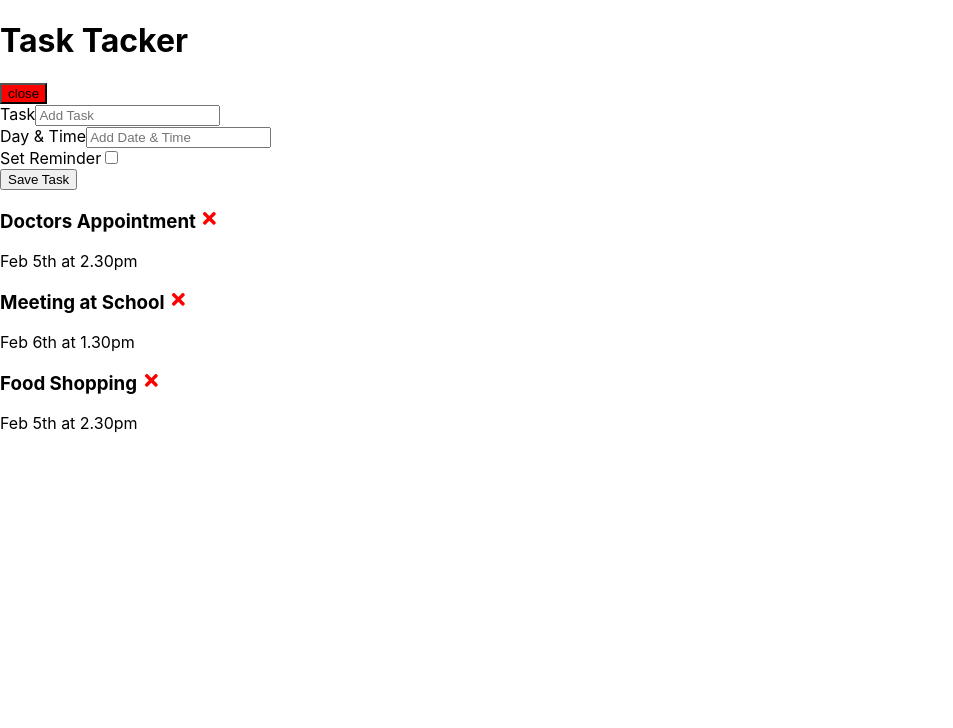
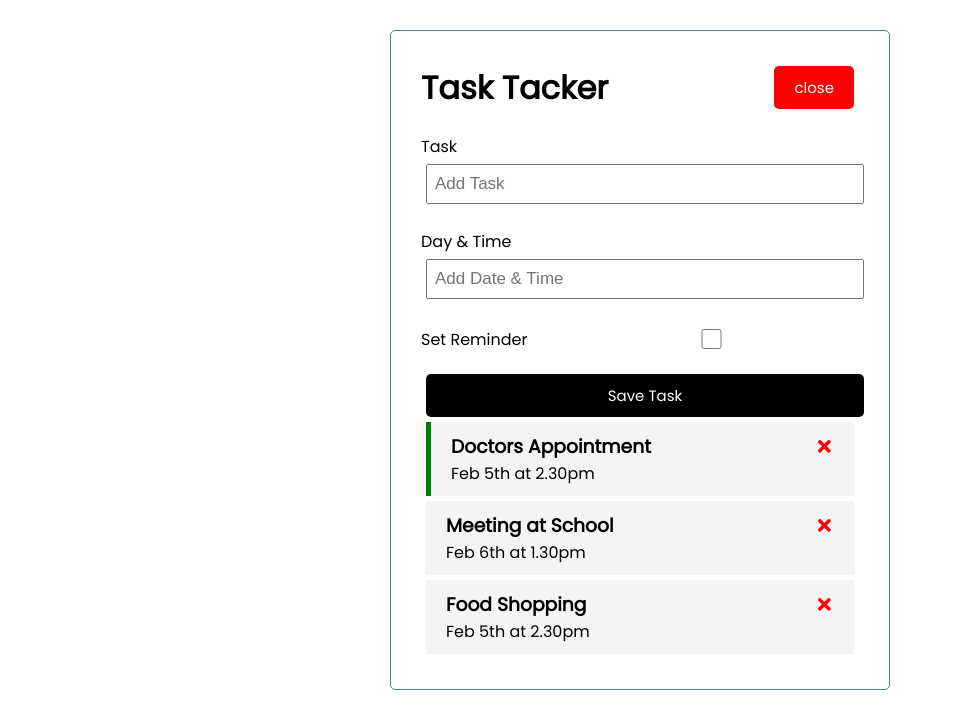
Before and after one commit to AryaKris/task-tracker, a React (Create React App) app: page / in a window 1280 px wide. Both pictures are taken after a click on the button "Add". Shown: the top 728 px of the page, without its empty margins (0-953 px from the left). Built offline with nearby package versions, Linux system fonts and the light colour scheme.

Commit message:
css changes

```diff
--- a/src/App.css
+++ b/src/App.css
@@ -32,6 +32,7 @@
   from {
     transform: rotate(0deg);
   }
+
   to {
     transform: rotate(360deg);
   }
--- a/src/index.css
+++ b/src/index.css
@@ -1,13 +1,112 @@
-body {
+@import url('https://fonts.googleapis.com/css2?family=Poppins:wght@300;400&display=swap');
+
+* {
+  box-sizing: border-box;
   margin: 0;
-  font-family: -apple-system, BlinkMacSystemFont, 'Segoe UI', 'Roboto', 'Oxygen',
-    'Ubuntu', 'Cantarell', 'Fira Sans', 'Droid Sans', 'Helvetica Neue',
-    sans-serif;
-  -webkit-font-smoothing: antialiased;
-  -moz-osx-font-smoothing: grayscale;
+  padding: 0;
 }
 
-code {
-  font-family: source-code-pro, Menlo, Monaco, Consolas, 'Courier New',
-    monospace;
+body {
+  font-family: 'Poppins', sans-serif;
 }
+
+.container {
+  max-width: 500px;
+  margin: 30px auto;
+  overflow: auto;
+  min-height: 300px;
+  border: 1px solid steelblue;
+  padding: 30px;
+  border-radius: 5px;
+}
+
+.header {
+  display: flex;
+  justify-content: space-between;
+  align-items: center;
+  margin-bottom: 20px;
+}
+
+.btn {
+  display: inline-block;
+  background: #000;
+  color: #fff;
+  border: none;
+  padding: 10px 20px;
+  margin: 5px;
+  border-radius: 5px;
+  cursor: pointer;
+  text-decoration: none;
+  font-size: 15px;
+  font-family: inherit;
+}
+
+.btn:focus {
+  outline: none;
+}
+
+.btn:active {
+  transform: scale(0.98);
+}
+
+.btn-block {
+  display: block;
+  width: 100%;
+}
+
+.task {
+  background: #f4f4f4;
+  margin: 5px;
+  padding: 10px 20px;
+  cursor: pointer;
+}
+
+.task.reminder {
+  border-left: 5px solid green;
+}
+
+.task h3 {
+  display: flex;
+  align-items: center;
+  justify-content: space-between;
+}
+
+.add-form {
+  margin-bottom: 40px;
+}
+
+.form-control {
+  margin: 20px 0;
+}
+
+.form-control label {
+  display: block;
+}
+
+.form-control input {
+  width: 100%;
+  height: 40px;
+  margin: 5px;
+  padding: 3px 7px;
+  font-size: 17px;
+}
+
+.form-control-check {
+  display: flex;
+  align-items: center;
+  justify-content: space-between;
+}
+
+.form-control-check label {
+  flex: 1;
+}
+
+.form-control-check input {
+  flex: 2;
+  height: 20px;
+}
+
+footer {
+  margin-top: 30px;
+  text-align: center;
+}
```
